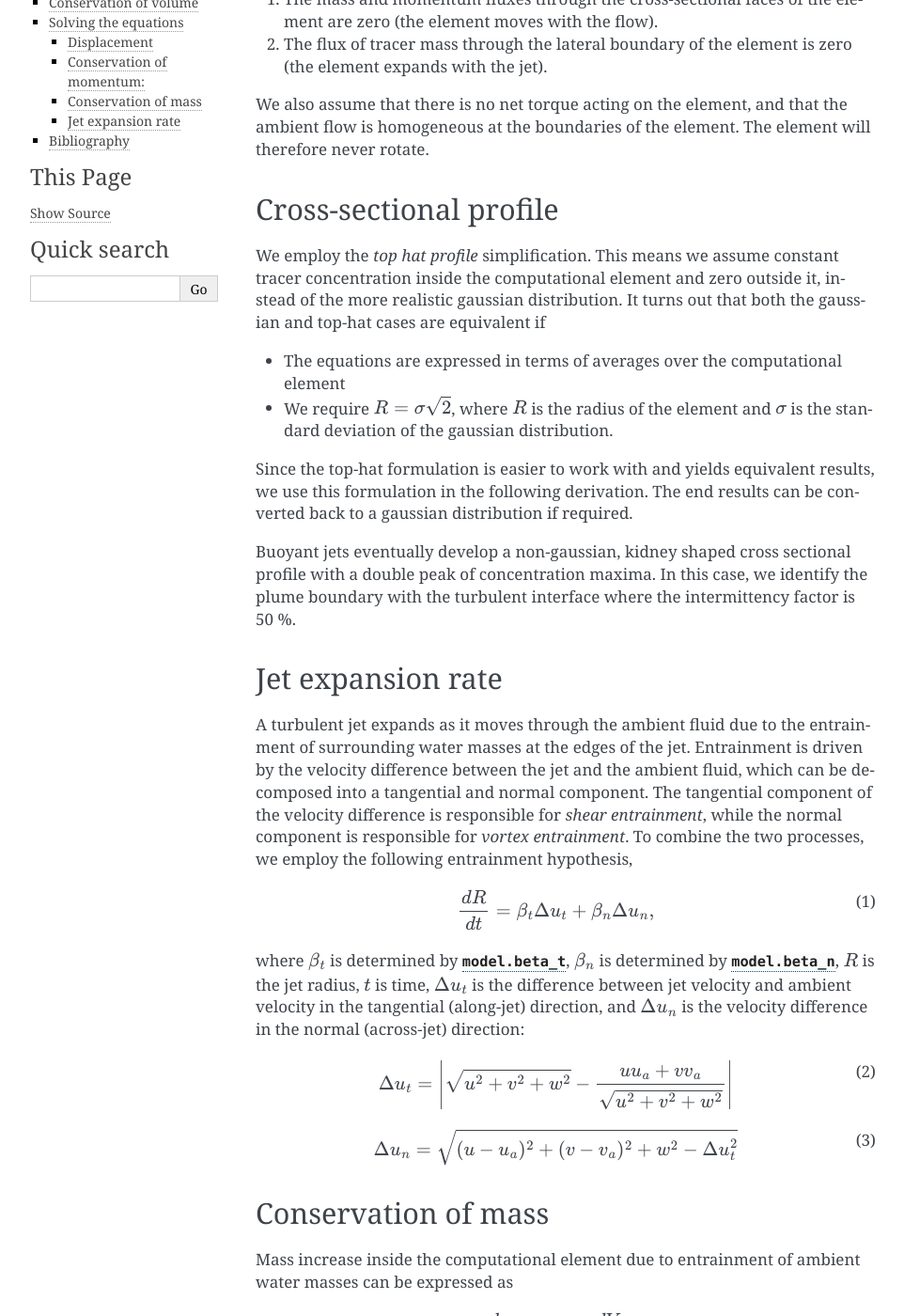
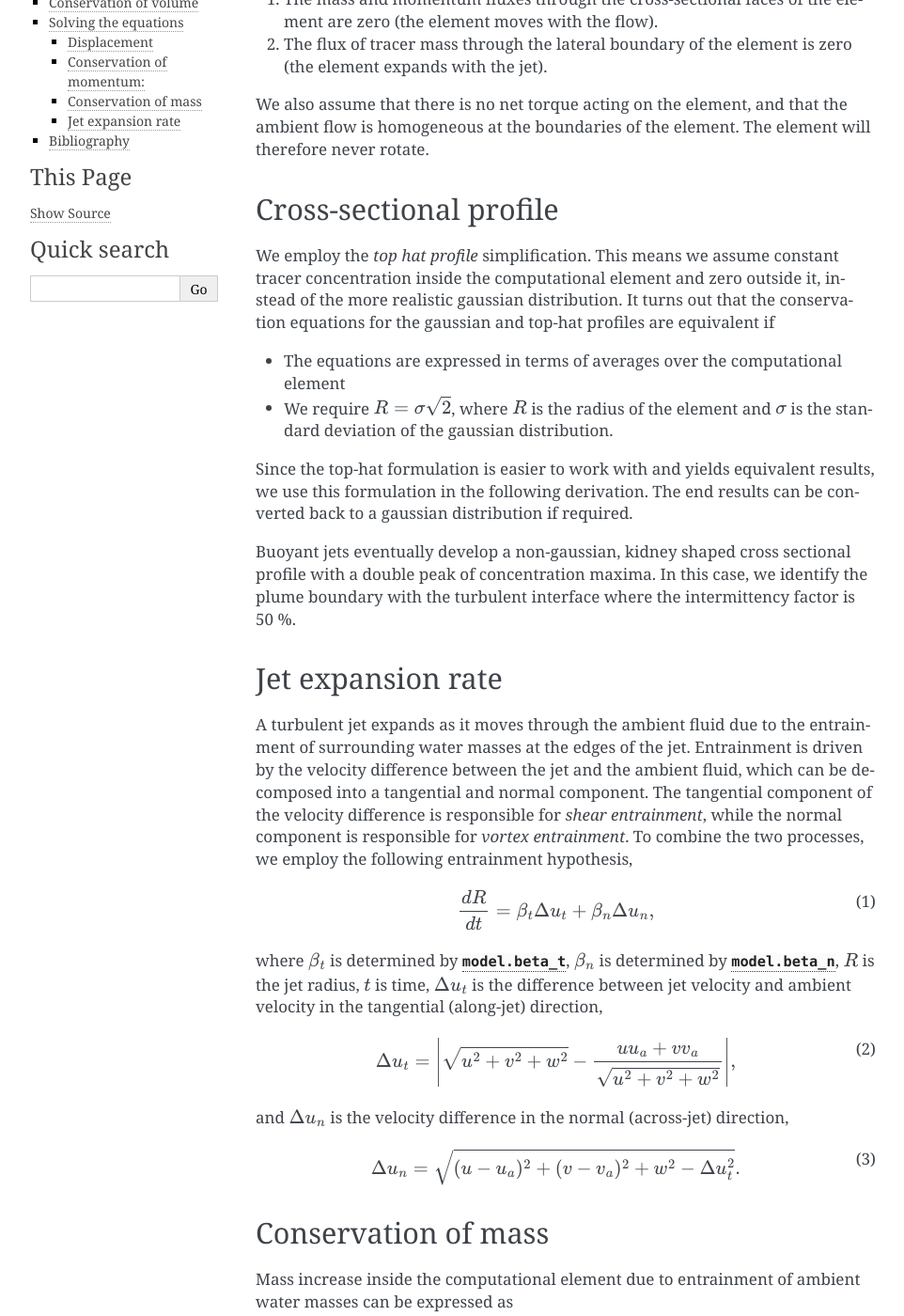
Before and after one commit to pnsaevik/effluent, a Sphinx documentation site: the page built from docs/source/algorithm.rst, in a window 1280 px wide and 1400 px high, scrolled down 228 px. Shown: the whole window at 94% size, without its empty margins (148-1110 px from the left). Built offline with Sphinx 7.4.7, drawn with Linux system fonts in a browser that asks for light colours; some of the changed text lies outside the part shown.

Commit message:
Minor documentation changes

```diff
--- a/docs/source/algorithm.rst
+++ b/docs/source/algorithm.rst
@@ -24,7 +24,8 @@ Cross-sectional profile
 We employ the *top hat profile* simplification. This
 means we assume constant tracer concentration inside the computational element
 and zero outside it, instead of the more realistic gaussian distribution.
-It turns out that both the gaussian and top-hat cases are equivalent if
+It turns out that the conservation equations for the gaussian and top-hat
+profiles are equivalent if
 
 -   The equations are expressed in terms of averages over the computational
     element
@@ -64,18 +65,20 @@ where :math:`\beta_t` is determined by :confval:`model.beta_t`,
 :math:`\beta_n` is determined by :confval:`model.beta_n`,
 :math:`R` is the jet radius, :math:`t` is time, :math:`\Delta u_t`
 is the difference between jet velocity and ambient velocity in the tangential
-(along-jet) direction, and :math:`\Delta u_n` is the velocity difference in
-the normal (across-jet) direction:
+(along-jet) direction,
 
 .. math ::
     :label: delta_t
 
-    \Delta u_t = \left| \sqrt{u^2 + v^2 + w^2} - \frac{uu_a+vv_a}{\sqrt{u^2 + v^2 + w^2}} \right|
+    \Delta u_t = \left| \sqrt{u^2 + v^2 + w^2} - \frac{uu_a+vv_a}{\sqrt{u^2 + v^2 + w^2}} \right|,
+
+and :math:`\Delta u_n` is the velocity difference in the normal (across-jet)
+direction,
 
 .. math ::
     :label: delta_n
 
-    \Delta u_n = \sqrt{(u - u_a)^2 + (v - v_a)^2 + w^2 - \Delta u_t^2}
+    \Delta u_n = \sqrt{(u - u_a)^2 + (v - v_a)^2 + w^2 - \Delta u_t^2}.
 
 Conservation of mass
 ====================
@@ -102,12 +105,12 @@ expressed as
 .. math ::
     :label: momcons_u
 
-    \frac{d}{dt}(\rho u V) = \rho_a u_a \frac{dV}{dt}
+    \frac{d}{dt}(\rho u V) = \rho_a u_a \frac{dV}{dt},
 
 .. math ::
     :label: momcons_v
 
-    \frac{d}{dt}(\rho v V) = \rho_a v_a \frac{dV}{dt}
+    \frac{d}{dt}(\rho v V) = \rho_a v_a \frac{dV}{dt},
 
 where :math:`u` is the horizontal velocity in the direction of the pipe and
 :math:`v` is the horizontal transverse velocity with positive direction to the
@@ -119,7 +122,7 @@ due to gravity is expressed as
 .. math ::
     :label: momcons_w
 
-    \frac{d}{dt}(\rho w V) = V K (\rho - \rho_a) g
+    \frac{d}{dt}(\rho w V) = V K (\rho - \rho_a) g,
 
 where :math:`w` is the vertical velocity with positive direction downwards and
 :math:`g` is the acceleration of gravity. :math:`K` is the added mass
```
Also changed, not shown: other parts of docs/source/algorithm.rst (+1 -1 lines).
